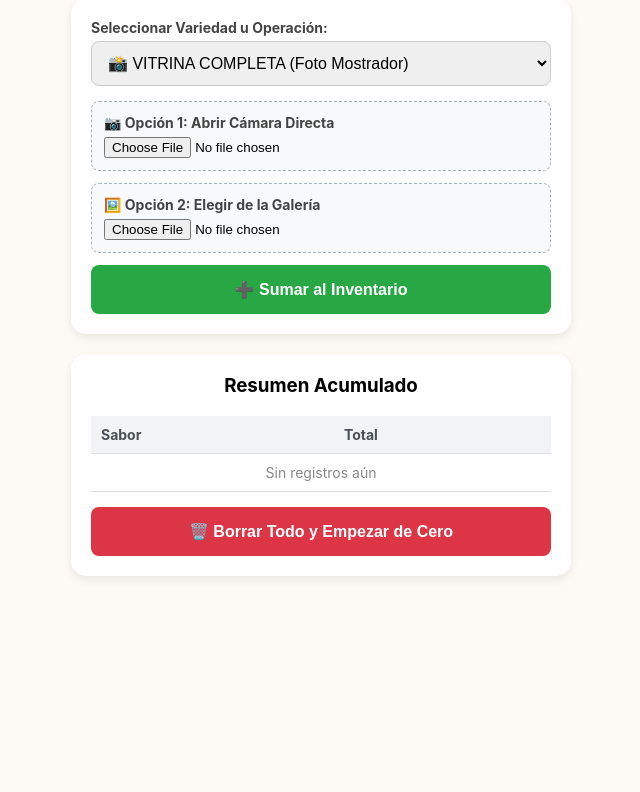
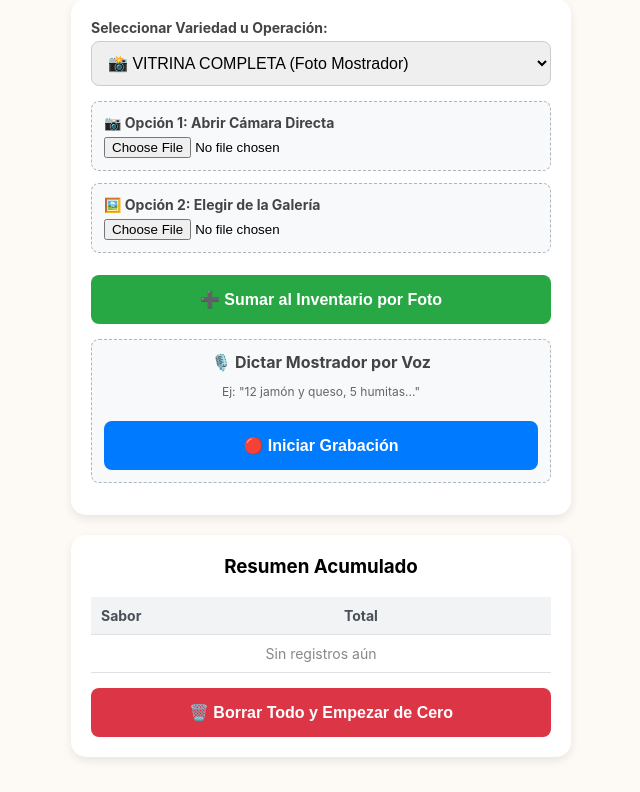
Before and after one commit to alfapar64-code/Inventario, a Flask app: page / in a window 1280 px wide. Shown: the part 85-877 px from the top of the page, without its empty margins (319-959 px from the left). Before the commit the page ends 663 px from the top, so only its background shows below. Run offline with Flask 3, Linux system fonts and the light colour scheme; some libraries are stand-ins or nearby versions.

Commit message:
Actualizar index.html

```diff
--- a/templates/index.html
+++ b/templates/index.html
@@ -7,20 +7,23 @@
     <style>
         body {
             font-family: -apple-system, Arial, sans-serif; padding: 15px; margin: 0 auto; max-width: 500px;
-            background-color: #fdfaf6; /* Fondo Crema Cálido */
+            background-color: #fdfaf6;
         }
         h2 { color: #333; text-align: center; }
         .card { background: white; padding: 20px; border-radius: 15px; box-shadow: 0 4px 10px rgba(0,0,0,0.08); margin-bottom: 20px; }
         .form-group { margin-bottom: 15px; }
         label { display: block; margin-bottom: 5px; font-weight: bold; color: #444; font-size: 14px; }
         select, input[type="number"] { width: 100%; padding: 12px; border-radius: 8px; border: 1px solid #ccc; box-sizing: border-box; font-size: 16px; }
-        button { width: 100%; padding: 15px; background: #28a745; color: white; border: none; border-radius: 8px; font-weight: bold; font-size: 16px; cursor: pointer; }
+        button { width: 100%; padding: 15px; background: #28a745; color: white; border: none; border-radius: 8px; font-weight: bold; font-size: 16px; cursor: pointer; margin-top: 10px;}
         .btn-limpiar { background: #dc3545; margin-top: 15px; }
+        .btn-grabar { background: #007bff; }
         .file-box { background: #f8f9fa; padding: 12px; border-radius: 8px; margin-bottom: 12px; border: 1px dashed #adb5bd; }
         table { width: 100%; border-collapse: collapse; margin-top: 10px; font-size: 14px; }
         th, td { padding: 10px; text-align: left; border-bottom: 1px solid #dee2e6; }
         th { background-color: #f1f3f5; color: #495057; }
         .total-cell { font-weight: bold; color: #28a745; font-size: 16px; }
+        #estadoGrabacion { color: #dc3545; font-weight: bold; display: none; text-align: center; margin-top: 10px; animation: parpadeo 1s infinite; }
+        @keyframes parpadeo { 50% { opacity: 0; } }
     </style>
 </head>
 <body>
@@ -74,17 +77,27 @@
                 </div>
             </div>
 
-            <div class="file-box">
-                <label>📷 Opción 1: Abrir Cámara Directa</label>
-                <input type="file" name="foto" id="foto" accept="image/*" capture="environment">
+            <!-- OPIONES DE FOTO -->
+            <div id="zonaFotos">
+                <div class="file-box">
+                    <label>📷 Opción 1: Abrir Cámara Directa</label>
+                    <input type="file" name="foto" id="foto" accept="image/*" capture="environment">
+                </div>
+                <div class="file-box">
+                    <label>🖼️ Opción 2: Elegir de la Galería</label>
+                    <input type="file" name="foto_galeria" id="foto_galeria" accept="image/*">
+                </div>
+                <button type="submit" id="btnCalcular">➕ Sumar al Inventario por Foto</button>
             </div>
 
-            <div class="file-box">
-                <label>🖼️ Opción 2: Elegir de la Galería</label>
-                <input type="file" name="foto_galeria" id="foto_galeria" accept="image/*">
+            <!-- OPCION DE DICTADO POR VOZ -->
+            <div id="zonaVoz" class="file-box" style="margin-top: 15px;">
+                <label style="text-align: center; font-size: 16px;">🎙️ Dictar Mostrador por Voz</label>
+                <p style="font-size: 12px; color: #666; text-align: center;">Ej: "12 jamón y queso, 5 humitas..."</p>
+                <button type="button" id="btnGrabar" class="btn-grabar">🔴 Iniciar Grabación</button>
+                <p id="estadoGrabacion">Grabando... (Habla ahora)</p>
             </div>
 
-            <button type="submit" id="btnCalcular">➕ Sumar al Inventario</button>
         </form>
     </div>
 
@@ -106,7 +119,6 @@
 
     <script>
         let inventario = {};
-
         const mapaMostrador = {
             "JQ": "Jamón y Queso (JQ)", "HM": "Humita (HM)", "CQ": "Cebolla y Queso (CQ)",
             "CA": "Capresse (CA)", "RJ": "Roquefort y Jamón (RJ)", "BD": "Bondiola (BD)",
@@ -117,11 +129,21 @@
         function toggleInputs() {
             const sabor = document.getElementById('sabor').value;
             const manualInputs = document.getElementById('manualInputs');
-            // Oculta los campos manuales si es foto de mostrador o el cajón de 4 sabores
+            const zonaFotos = document.getElementById('zonaFotos');
+            const zonaVoz = document.getElementById('zonaVoz');
+
+            // Oculta campos manuales para las operaciones múltiples
             if (sabor === 'MOSTRADOR_COMPLETO' || sabor === 'CAJON_CONGELADOS') {
                 manualInputs.style.display = 'none';
             } else {
                 manualInputs.style.display = 'block';
+            }
+
+            // Muestra el botón de Voz SÓLO cuando elegimos la vitrina completa
+            if (sabor === 'MOSTRADOR_COMPLETO') {
+                zonaVoz.style.display = 'block';
+            } else {
+                zonaVoz.style.display = 'none';
             }
         }
 
@@ -150,10 +172,11 @@
             }
         }
 
+        // ---- LÓGICA PARA ENVIAR FOTOS ----
         document.getElementById('inventarioForm').addEventListener('submit', async (e) => {
             e.preventDefault();
             const btn = document.getElementById('btnCalcular');
-            btn.innerText = 'Procesando...';
+            btn.innerText = 'Procesando Foto...';
             btn.disabled = true;
 
             const formData = new FormData(e.target);
@@ -170,25 +193,88 @@
                         inventario[nombreCompleto] = (inventario[nombreCompleto] || 0) + parseInt(cant);
                     }
                 } else if (data.tipo === 'cajon_multiple') {
-                    // Procesa los 4 sabores congelados de un solo golpe
                     for (const [nombreSabor, cant] of Object.entries(data.datos)) {
                         inventario[nombreSabor] = (inventario[nombreSabor] || 0) + parseInt(cant);
                     }
                 } else if (data.tipo === 'individual') {
                     inventario[data.sabor] = (inventario[data.sabor] || 0) + parseInt(data.total);
                 }
-
                 actualizarTabla();
                 document.getElementById('inventarioForm').reset();
                 toggleInputs();
-
             } catch (error) {
-                alert('Ocurrió un error al procesar los datos o la imagen.');
+                alert('Ocurrió un error al procesar los datos de la foto.');
             } finally {
-                btn.innerText = '➕ Sumar al Inventario';
+                btn.innerText = '➕ Sumar al Inventario por Foto';
                 btn.disabled = false;
             }
         });
+
+        // ---- LÓGICA PARA DICTADO POR VOZ ----
+        let mediaRecorder;
+        let audioChunks = [];
+        const btnGrabar = document.getElementById('btnGrabar');
+        const estadoGrabacion = document.getElementById('estadoGrabacion');
+
+        btnGrabar.addEventListener('click', async () => {
+            if (mediaRecorder && mediaRecorder.state === 'recording') {
+                // Detener grabación
+                mediaRecorder.stop();
+                btnGrabar.innerText = 'Procesando Audio...';
+                btnGrabar.style.background = '#6c757d';
+                btnGrabar.disabled = true;
+                estadoGrabacion.style.display = 'none';
+            } else {
+                // Iniciar grabación (Pide permisos de micrófono)
+                try {
+                    const stream = await navigator.mediaDevices.getUserMedia({ audio: true });
+                    mediaRecorder = new MediaRecorder(stream);
+                    audioChunks = [];
+
+                    mediaRecorder.addEventListener('dataavailable', event => {
+                        audioChunks.push(event.data);
+                    });
+
+                    mediaRecorder.addEventListener('stop', async () => {
+                        const audioBlob = new Blob(audioChunks, { type: 'audio/webm' });
+                        enviarAudio(audioBlob);
+                    });
+
+                    mediaRecorder.start();
+                    btnGrabar.innerText = '⏹️ Detener y Enviar';
+                    btnGrabar.style.background = '#dc3545';
+                    estadoGrabacion.style.display = 'block';
+                } catch (err) {
+                    alert('No se pudo acceder al micrófono. Por favor, dale permisos a la página. Error: ' + err.message);
+                }
+            }
+        });
+
+        async function enviarAudio(audioBlob) {
+            const formData = new FormData();
+            formData.append('audio', audioBlob, 'dictado.webm');
+
+            try {
+                const response = await fetch('/dictar', { method: 'POST', body: formData });
+                const data = await response.json();
+
+                if (data.error) {
+                    alert(data.error);
+                } else if (data.tipo === 'dictado') {
+                    for (const [sabor, cant] of Object.entries(data.datos)) {
+                        inventario[sabor] = (inventario[sabor] || 0) + parseInt(cant);
+                    }
+                    actualizarTabla();
+                    alert("¡Dictado procesado y sumado con éxito!");
+                }
+            } catch (error) {
+                alert('Error al enviar el audio.');
+            } finally {
+                btnGrabar.innerText = '🔴 Iniciar Grabación';
+                btnGrabar.style.background = '#007bff';
+                btnGrabar.disabled = false;
+            }
+        }
 
         toggleInputs();
     </script>
```
